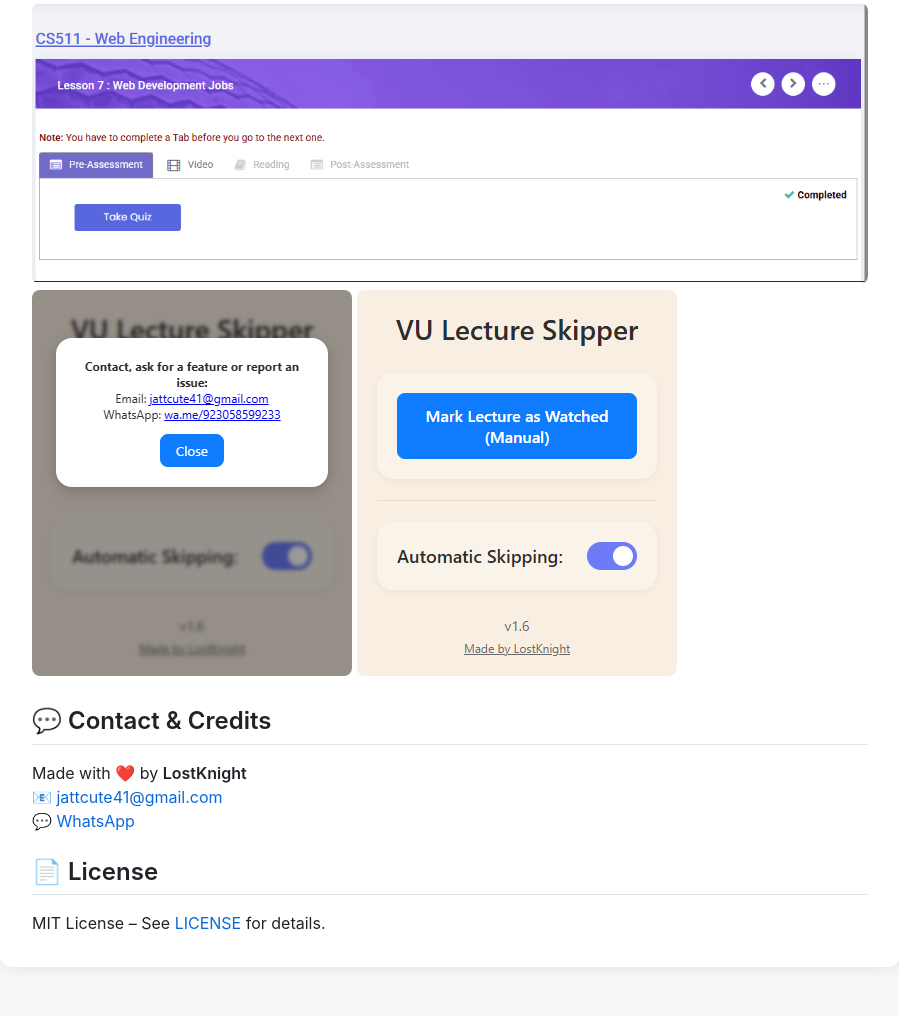
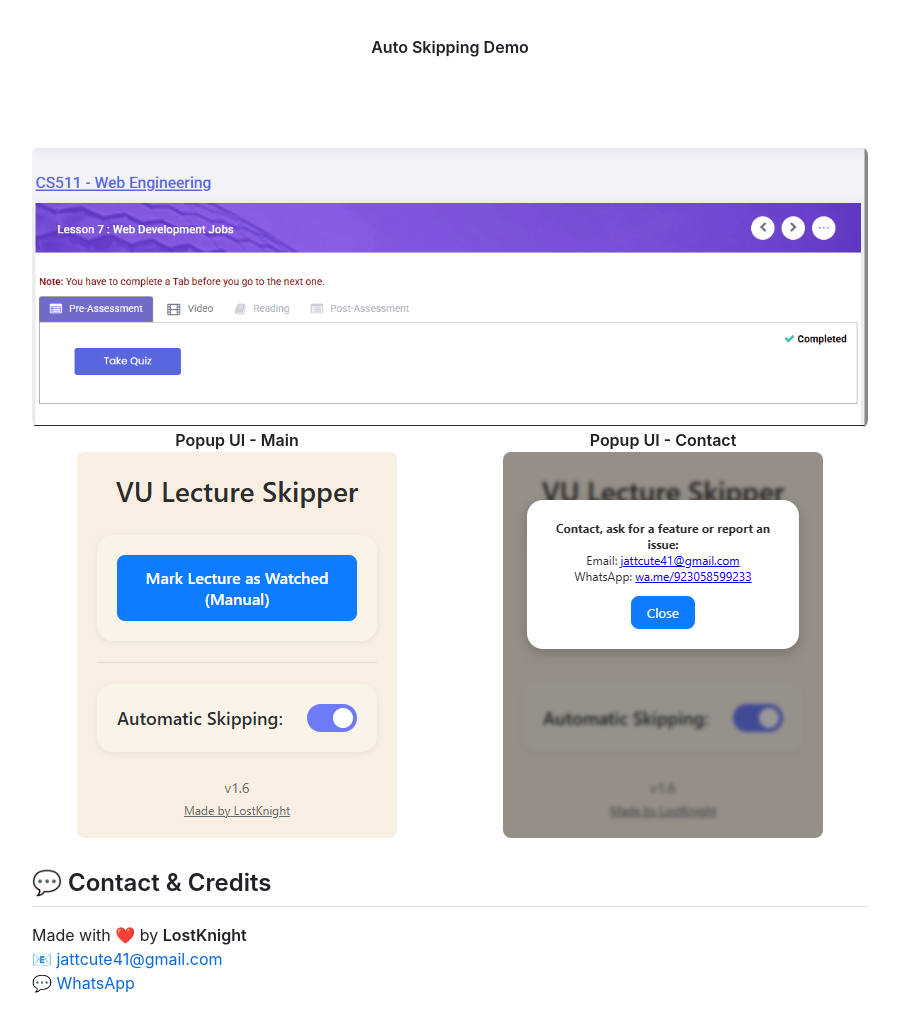
Before and after one commit to LostKnight-hz/VU-Lecture-Bypass-Skipper, a browser extension: page index.html in a window 1280 px wide. Shown: the part 1442-2458 px from the top of the page, without its empty margins (190-1089 px from the left). Drawn offline with nearby package versions, Linux system fonts and the light colour scheme.

Commit message:
Update index.html

```diff
--- a/index.html
+++ b/index.html
@@ -80,9 +80,21 @@
           <li>Enable Developer Mode → Load Unpacked → Select the folder</li>
         </ol>
         <h2>📸 Screenshots</h2>
-        <img src="Screenshots/Live_Demo.gif" alt="Demo" style="max-width:100%; border-radius:8px;">
-        <img src="Screenshots/Screen02.png" alt="Popup UI" style="max-width:100%; border-radius:8px;">
-        <img src="Screenshots/Screen01.png" alt="Contact UI" style="max-width:100%; border-radius:8px;">
+          <div style="display: flex; flex-direction: column; gap: 2rem; align-items: center;">
+            <div style="text-align: center;"></div>
+              <strong>Auto Skipping Demo</strong><br>
+                <img src="Screenshots/Live_Demo.gif" alt="Auto Skipping" style="max-width:100%; border-radius: 8px;">
+          </div>
+          <div style="display: flex; flex-wrap: wrap; gap: 1rem; justify-content: center;">
+              <div style="flex: 1 1 300px; text-align: center;">
+                <strong>Popup UI - Main</strong><br>
+                  <img src="Screenshots/Screen01.png" alt="Popup Main" style="max-width:100%; border-radius: 8px;">
+              </div>
+          <div style="flex: 1 1 300px; text-align: center;">
+              <strong>Popup UI - Contact</strong><br>
+                <img src="Screenshots/Screen02.png" alt="Popup Contact" style="max-width:100%; border-radius: 8px;">
+            </div>
+          </div>
         <h2>💬 Contact & Credits</h2>
         <p>Made with ❤️ by <strong>LostKnight</strong><br>
         📧 <a href="mailto:jattcute41@gmail.com">jattcute41@gmail.com</a><br>
```
